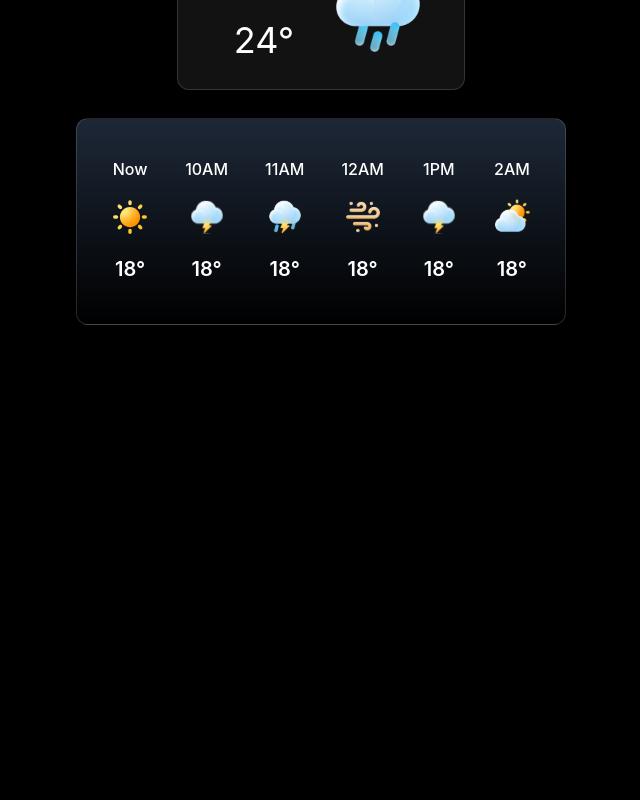
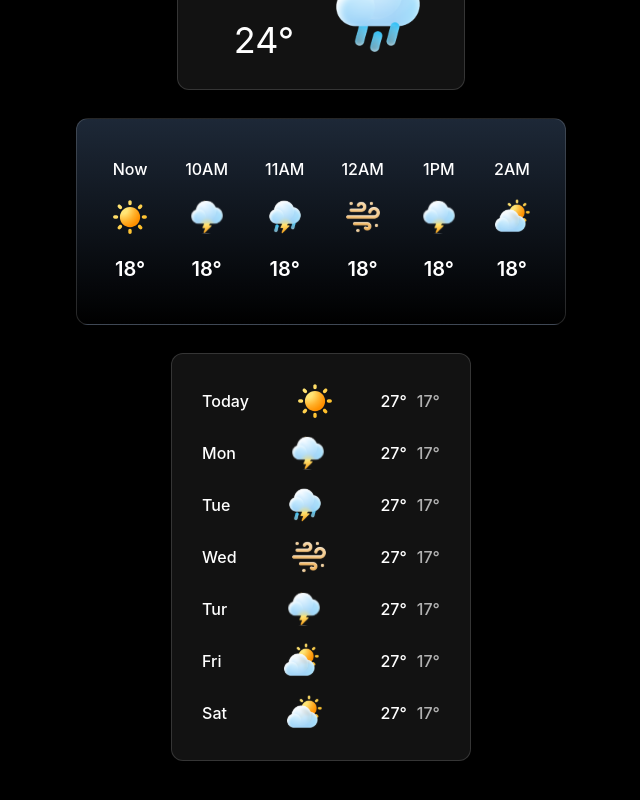
Before and after one commit to namanajmera/weather-app, a Next.js app: page / in a window 1280 px wide. Shown: the part 858-1658 px from the top of the page, without its empty margins (319-959 px from the left). Before the commit the page ends 1223 px from the top, so only its background shows below. Built offline with nearby package versions, Linux system fonts and the light colour scheme.

Commit message:
Added: Day Wise

```diff
--- /dev/null
+++ b/src/app/components/DayWiseWeather.tsx
@@ -0,0 +1,90 @@
+import Image from "next/image";
+
+const DayWiseWeather = () => {
+    const dayWiseData = [
+        {
+            id: 1,
+            day: "Today",
+            imagePath: "/weather/01_sunny_color.svg",
+            weather: "sunny",
+            tempratureC: "27°",
+            tempratureF: "17°",
+        },
+        {
+            id: 2,
+            day: "Mon",
+            imagePath: "/weather/07_lightning_color.svg",
+            weather: "sunny",
+            tempratureC: "27°",
+            tempratureF: "17°",
+        },
+        {
+            id: 3,
+            day: "Tue",
+            imagePath: "/weather/14_thunderstorm_color.svg",
+            weather: "sunny",
+            tempratureC: "27°",
+            tempratureF: "17°",
+        },
+        {
+            id: 4,
+            day: "Wed",
+            imagePath: "/weather/38_blowing_sand_color.svg",
+            weather: "sunny",
+            tempratureC: "27°",
+            tempratureF: "17°",
+        },
+        {
+            id: 5,
+            day: "Tur",
+            imagePath: "/weather/07_lightning_color.svg",
+            weather: "sunny",
+            tempratureC: "27°",
+            tempratureF: "17°",
+        },
+        {
+            id: 6,
+            day: "Fri",
+            imagePath: "/weather/04_sun_cloudy_color.svg",
+            weather: "sunny",
+            tempratureC: "27°",
+            tempratureF: "17°",
+        },
+        {
+            id: 7,
+            day: "Sat",
+            imagePath: "/weather/04_sun_cloudy_color.svg",
+            weather: "sunny",
+            tempratureC: "27°",
+            tempratureF: "17°",
+        },
+    ];
+    return (
+        <div className="flex flex-col justify-center border border-white/15 rounded-xl p-[1.88rem] w-[18.75rem] h-[25.5rem] backdrop-blur-[80px] shadow-lg shadow-black/20 bg-[#121212] space-y-4">
+            {dayWiseData &&
+                dayWiseData.map((ele) => (
+                    <div key={ele.id} className="flex justify-between items-center">
+                        <span className="font-medium text-base leading-[125%] text-white">
+                            {ele.day}
+                        </span>
+                        <Image
+                            src={ele.imagePath}
+                            alt={ele.weather}
+                            width={36}
+                            height={36}
+                        />
+                        <div className="flex justify-between space-x-2.5">
+                            <span className="font-medium text-base leading-[125%] text-white">
+                                {ele.tempratureC}
+                            </span>
+                            <span className="font-medium text-base leading-[125%] text-white/68">
+                                {ele.tempratureF}
+                            </span>
+                        </div>
+                    </div>
+                ))}
+        </div>
+    );
+};
+
+export default DayWiseWeather;
--- a/src/app/components/index.ts
+++ b/src/app/components/index.ts
@@ -3,6 +3,7 @@ import CountryCurrentState from "./CountryCurrentState";
 import CurrentLocationWeather from "./CurrentLocationWeather";
 import OtherCountryState from "./OtherCountryState";
 import HourWiseWeather from "./HourWiseWeather";
+import DayWiseWeather from "./DayWiseWeather";
 
 export {
     CountryWeekData,
@@ -10,4 +11,5 @@ export {
     CurrentLocationWeather,
     OtherCountryState,
     HourWiseWeather,
+    DayWiseWeather,
 };
--- a/src/app/page.tsx
+++ b/src/app/page.tsx
@@ -4,6 +4,7 @@ import {
   CurrentLocationWeather,
   HourWiseWeather,
   OtherCountryState,
+  DayWiseWeather,
 } from "./components";
 
 export default function Home() {
@@ -15,6 +16,7 @@ export default function Home() {
         <CurrentLocationWeather />
         <OtherCountryState />
         <HourWiseWeather />
+        <DayWiseWeather />
       </div>
     </>
   );
```
